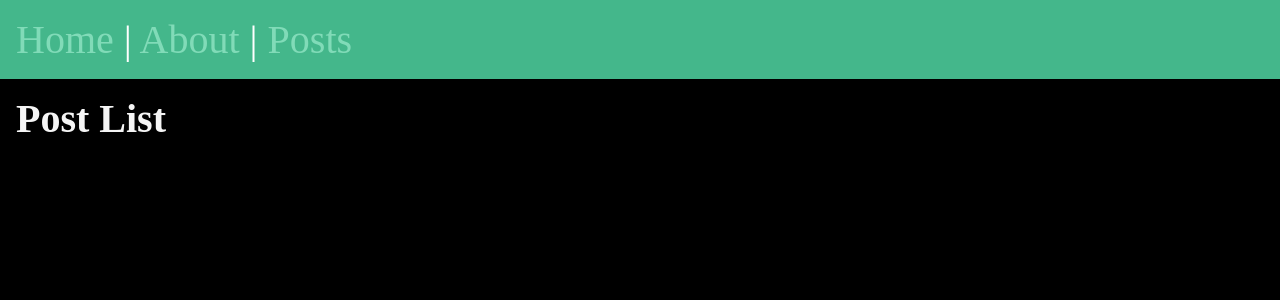
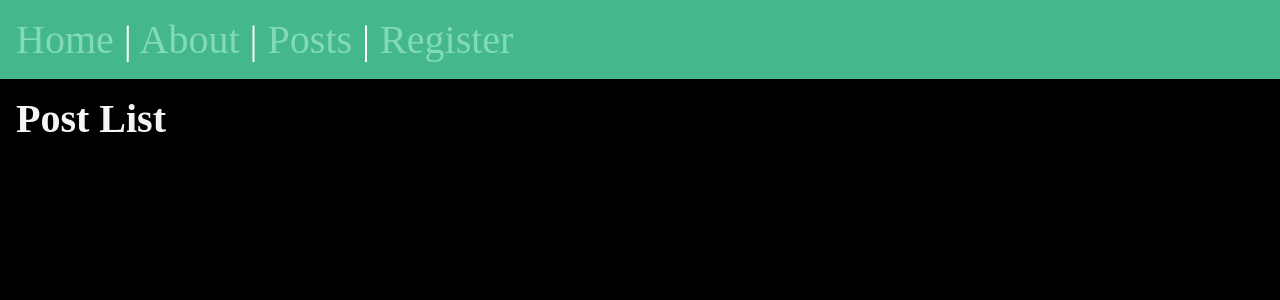
Before and after one commit to BrunoBReis/django-app, a Django app: page /posts/ in a window 1280 px wide. Shown: the top 300 px of the page. Run offline with Django 5.2, Linux system fonts and the light colour scheme; data that the repository does not hold is empty.

Commit message:
feat: incrementando a pagina de register

```diff
--- a/meuprojeto/templates/layout.html
+++ b/meuprojeto/templates/layout.html
@@ -16,7 +16,8 @@
     <nav>
         <a href="/">Home</a> |
         <a href="/about">About</a> |
-        <a href="{% url 'posts:list' %}">Posts</a>
+        <a href="{% url 'posts:list' %}">Posts</a> |
+        <a href="{% url 'users:register'%}">Register</a>
     </nav>
     <main>
         {% block content %}
```
